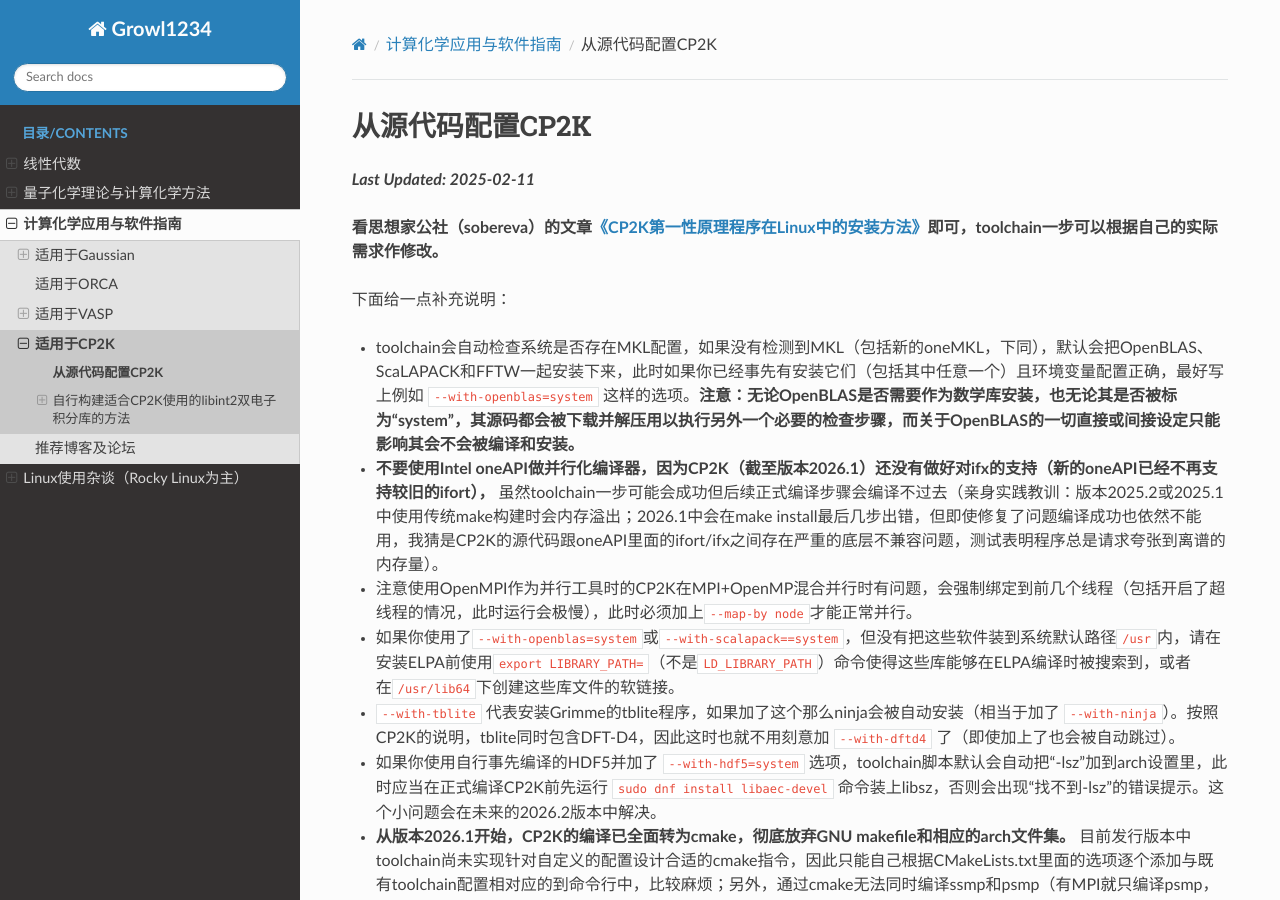
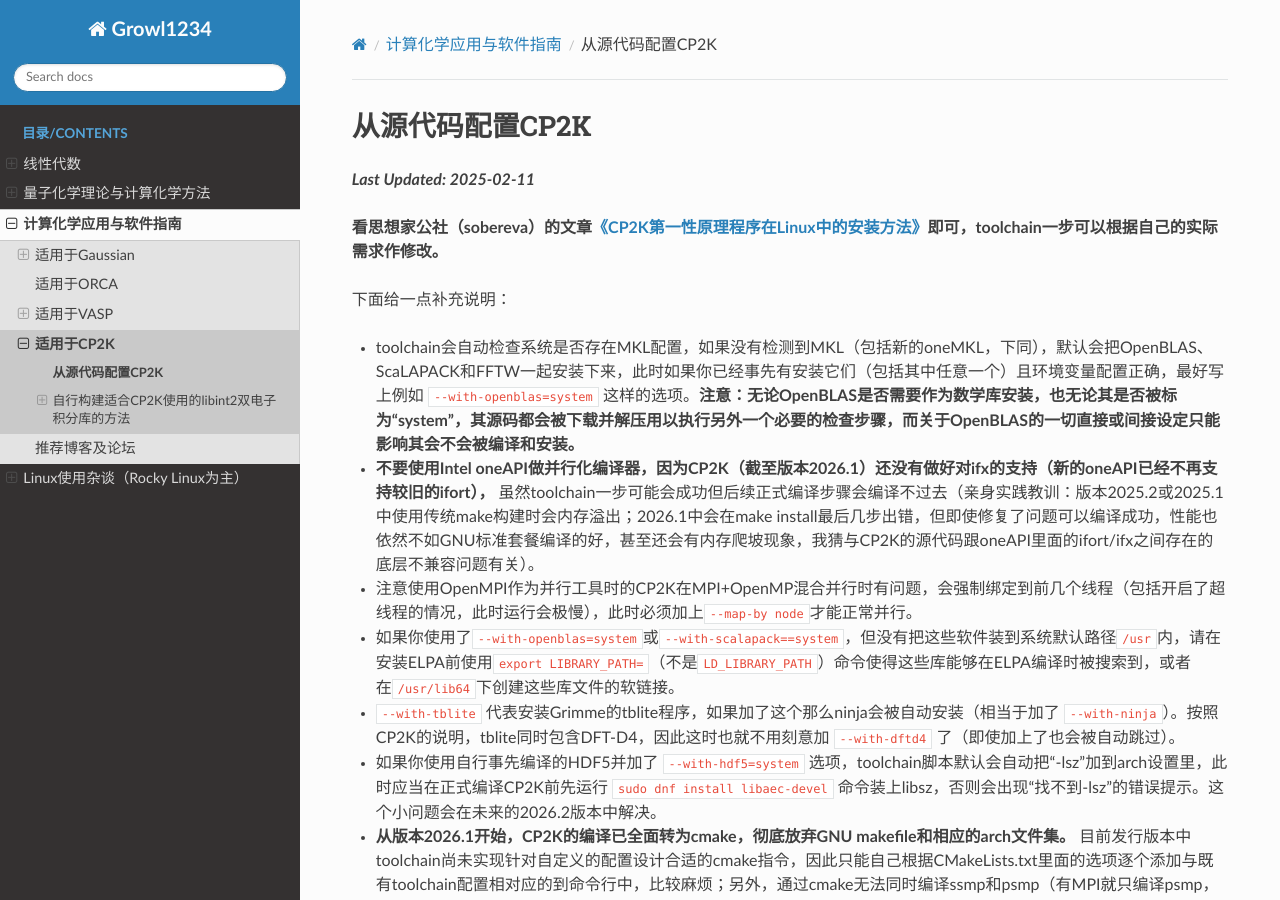
Before and after one commit to Growl1234/RTDProject, a Sphinx documentation site: the page built from source/applications/CP2K/installation.md, in a window 1280 px wide and 900 px high. Built offline with Sphinx 7.4.7 and the Read the Docs theme 3.1.0, drawn with Linux system fonts in a browser that asks for light colours.

Commit message:
Update notification about oneAPI-compiled CP2K

```diff
--- a/source/applications/CP2K/installation.md
+++ b/source/applications/CP2K/installation.md
@@ -8,7 +8,7 @@
 
 * toolchain会自动检查系统是否存在MKL配置，如果没有检测到MKL（包括新的oneMKL，下同），默认会把OpenBLAS、ScaLAPACK和FFTW一起安装下来，此时如果你已经事先有安装它们（包括其中任意一个）且环境变量配置正确，最好写上例如 `--with-openblas=system` 这样的选项。**注意：无论OpenBLAS是否需要作为数学库安装，也无论其是否被标为“system”，其源码都会被下载并解压用以执行另外一个必要的检查步骤，而关于OpenBLAS的一切直接或间接设定只能影响其会不会被编译和安装。**
 
-* **不要使用Intel oneAPI做并行化编译器，因为CP2K（截至版本2026.1）还没有做好对ifx的支持（新的oneAPI已经不再支持较旧的ifort），** 虽然toolchain一步可能会成功但后续正式编译步骤会编译不过去（亲身实践教训：版本2025.2或2025.1中使用传统make构建时会内存溢出；2026.1中会在make install最后几步出错，但即使修复了问题编译成功也依然不能用，我猜是CP2K的源代码跟oneAPI里面的ifort/ifx之间存在严重的底层不兼容问题，测试表明程序总是请求夸张到离谱的内存量）。
+* **不要使用Intel oneAPI做并行化编译器，因为CP2K（截至版本2026.1）还没有做好对ifx的支持（新的oneAPI已经不再支持较旧的ifort），** 虽然toolchain一步可能会成功但后续正式编译步骤会编译不过去（亲身实践教训：版本2025.2或2025.1中使用传统make构建时会内存溢出；2026.1中会在make install最后几步出错，但即使修复了问题可以编译成功，性能也依然不如GNU标准套餐编译的好，甚至还会有内存爬坡现象，我猜与CP2K的源代码跟oneAPI里面的ifort/ifx之间存在的底层不兼容问题有关）。
 
 * 注意使用OpenMPI作为并行工具时的CP2K在MPI+OpenMP混合并行时有问题，会强制绑定到前几个线程（包括开启了超线程的情况，此时运行会极慢），此时必须加上`--map-by node`才能正常并行。
 
```
